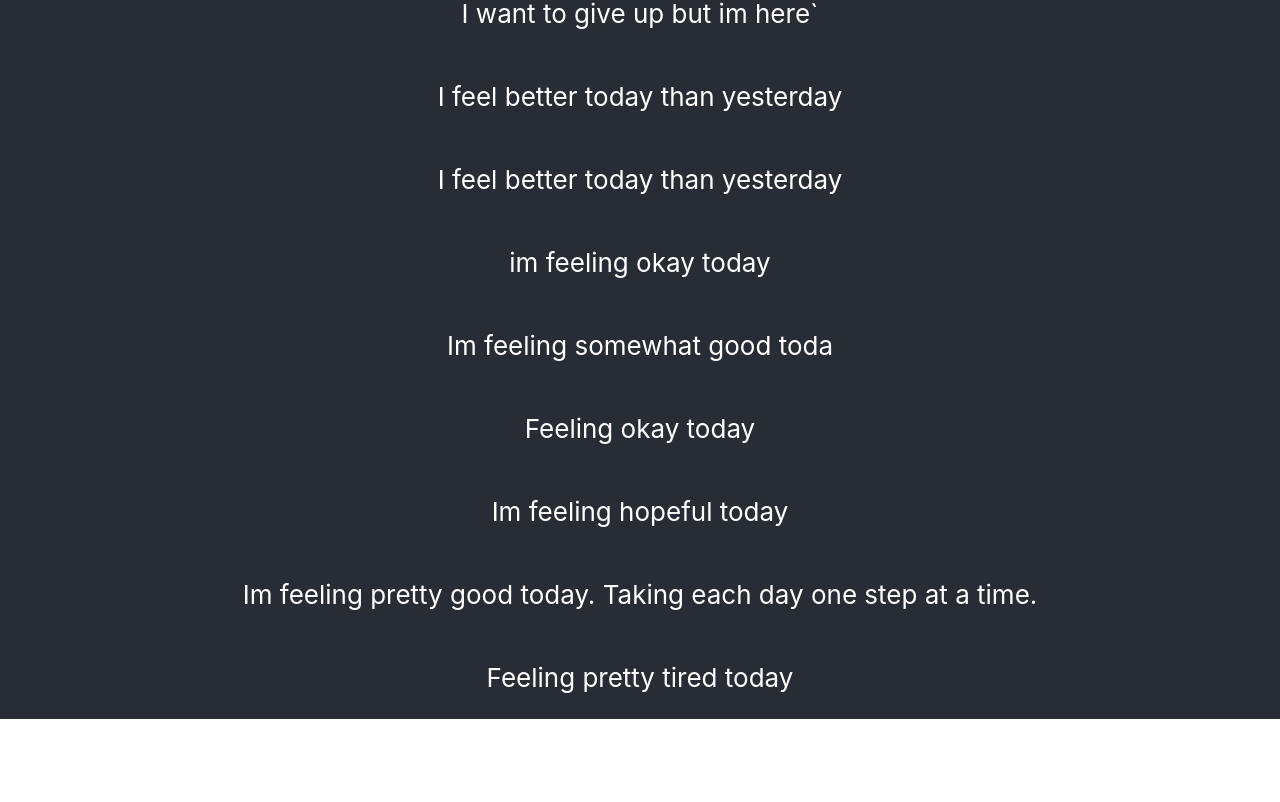
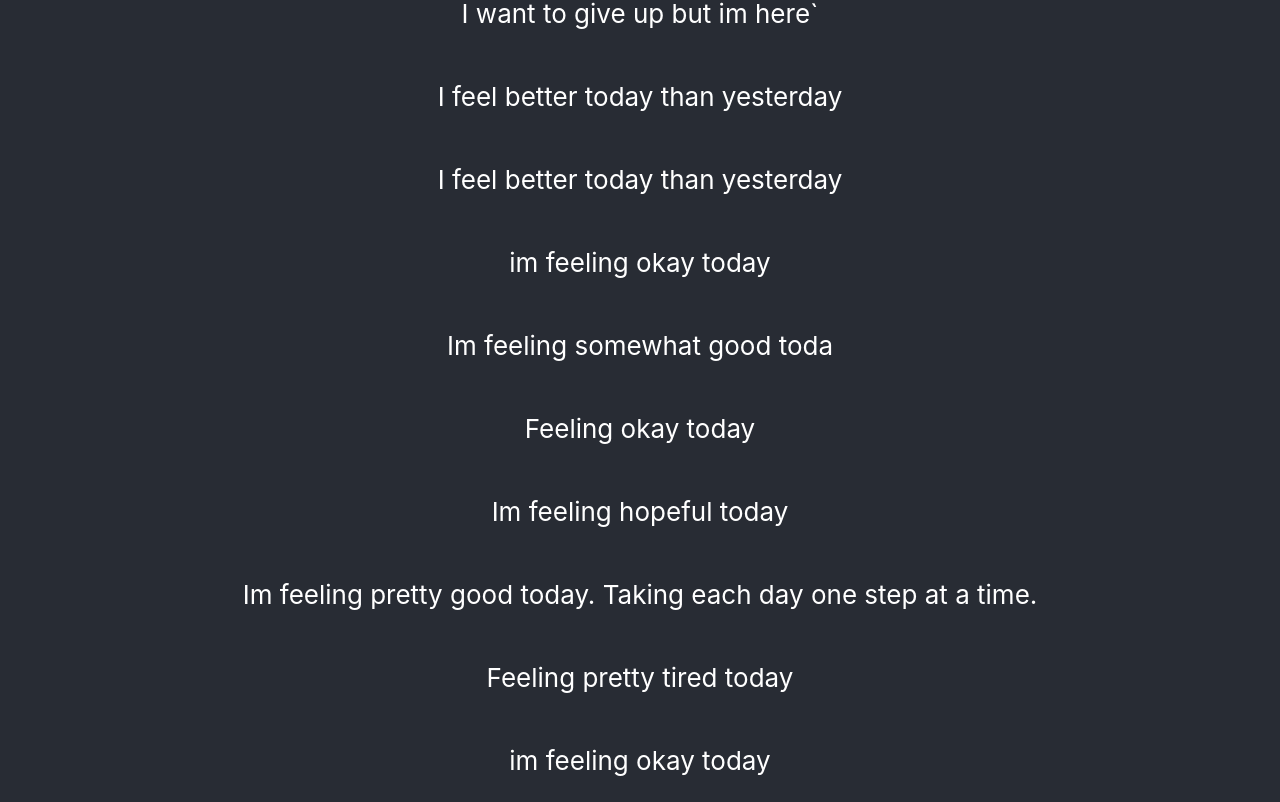
Before and after one commit to tyler-ray90/testing-05-18, a React (Create React App) app: page / in a window 1280 px wide. Shown: the part 2245-3047 px from the top of the page. Before the commit the page ends 2964 px from the top, so only its background shows below. Built offline with nearby package versions, Linux system fonts and the light colour scheme.

Commit message:
new commit

```diff
--- a/src/App.js
+++ b/src/App.js
@@ -45,6 +45,7 @@ function App() {
         <p>Im feeling hopeful today</p>
         <p>Im feeling pretty good today. Taking each day one step at a time.</p>
         <p>Feeling pretty tired today</p>
+        <p>im feeling okay today </p>
 
       </header>
     </div>
```
